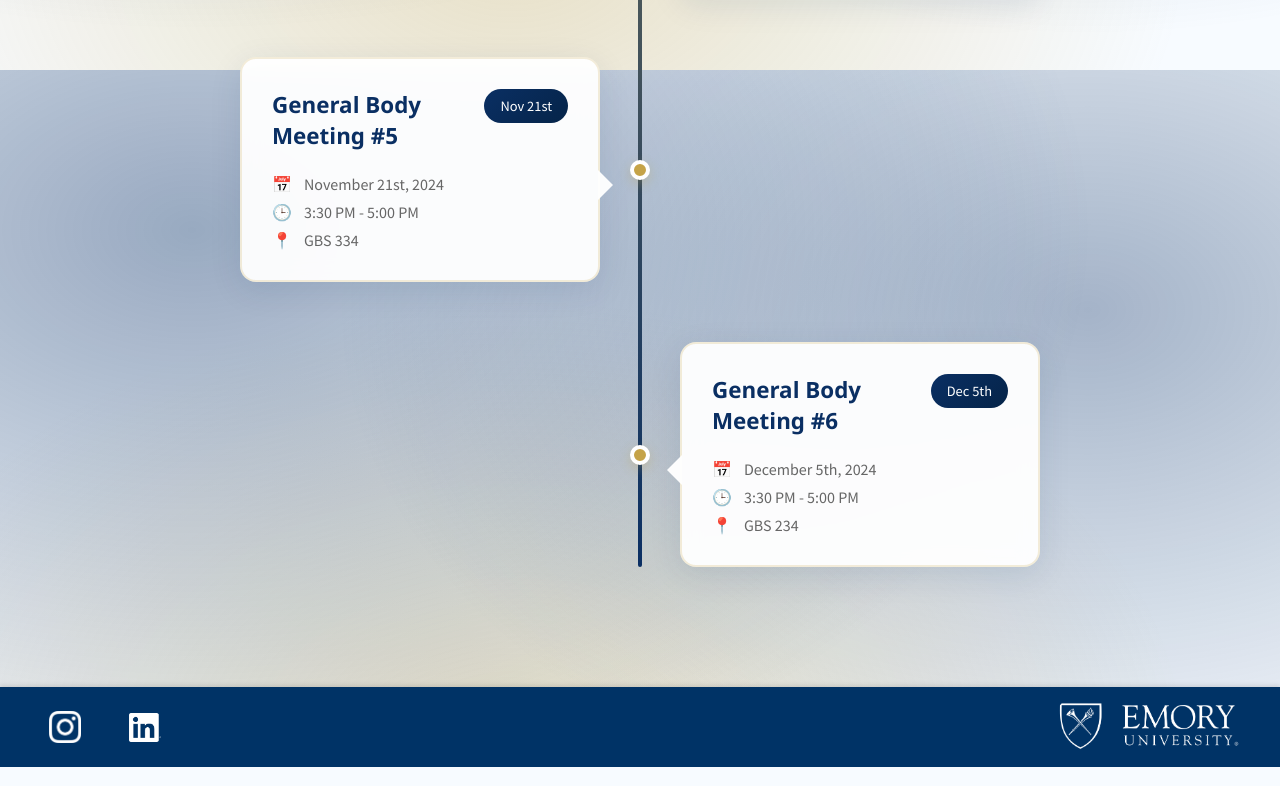
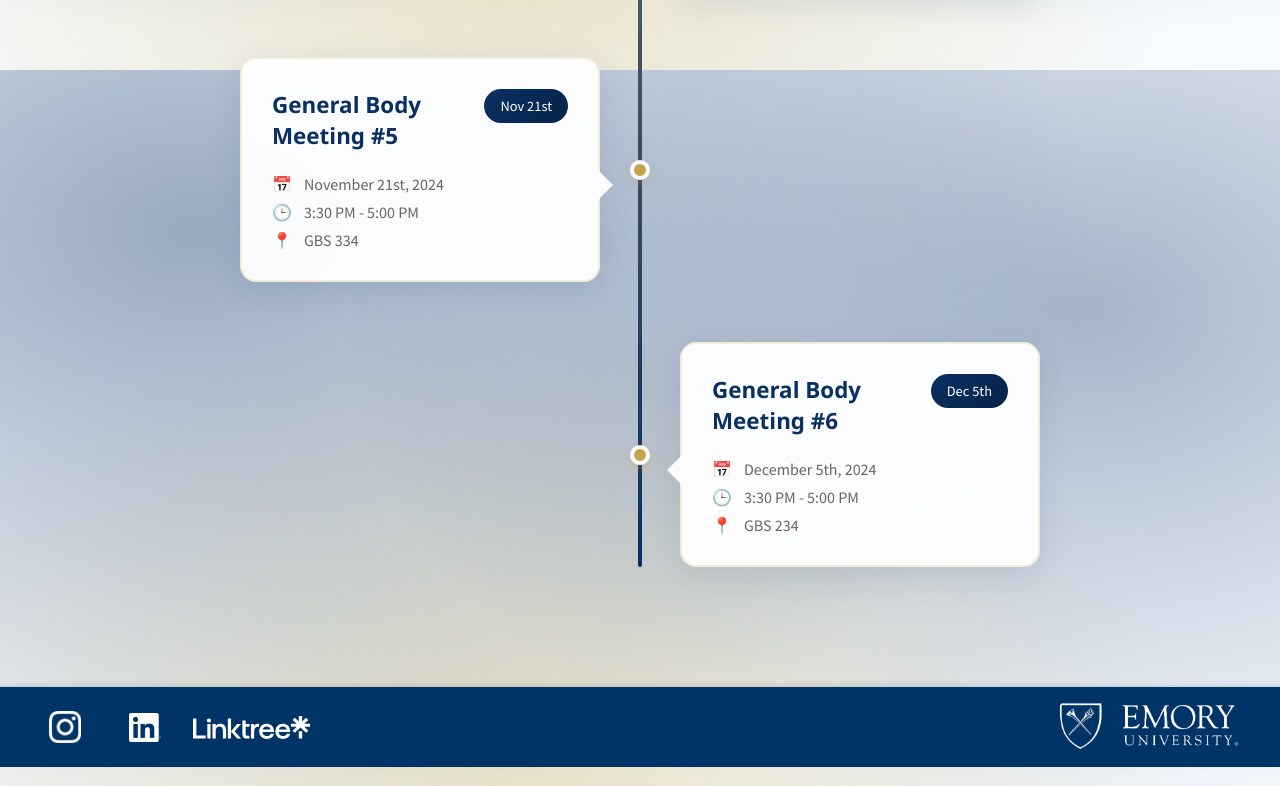
Before and after one commit to AldenCompSci/EEIF_Website, a plain HTML site: page Pages/events.html in a window 1280 px wide. Shown: the part 1530-2316 px from the top of the page. Drawn offline with Linux system fonts and the light colour scheme.

Commit message:
Linktree svg and link on all footers

```diff
--- a/Pages/events.html
+++ b/Pages/events.html
@@ -172,6 +172,12 @@
             width: 32px;
             height: 32px;
             object-fit: contain;
+        }
+
+        .footer-link img[alt="Linktree"] {
+            width: 117px;
+            height: 117px;
+            margin-left: 52.5px;
         }
 
         .footer-logo {
@@ -605,6 +611,9 @@
             <a href="https://www.linkedin.com/company/emory-economics-investment-forum/" class="footer-link" target="_blank" rel="noopener noreferrer" aria-label="LinkedIn">
                 <img src="../Logos/InBug-White.png" alt="LinkedIn">
             </a>
+            <a href="https://linktr.ee/emory.eif?utm_source=linktree_profile_share&ltsid=daaec944-7572-4e60-b47f-740662617754" class="footer-link" target="_blank" rel="noopener noreferrer" aria-label="Linktree">
+                <img src="../Logos/Linktree_idFP-MW-fp_0.svg" alt="Linktree">
+            </a>
         </div>
         <div class="footer-logo">
             <a href="https://economics.emory.edu/undergraduate/organizations/econ-investment-forum.html" target="_blank" rel="noopener noreferrer" aria-label="Emory Economics Department">
```
Also changed, not shown: Pages/join.html (+9 -0 lines), Pages/leadership.html (+9 -0 lines), Pages/placements.html (+9 -0 lines), Pages/projects.html (+9 -0 lines), Pages/teams.html (+9 -0 lines), index.html (+9 -0 lines), Logos/Linktree_idFP-MW-fp_0.svg (added), 1 other file.
